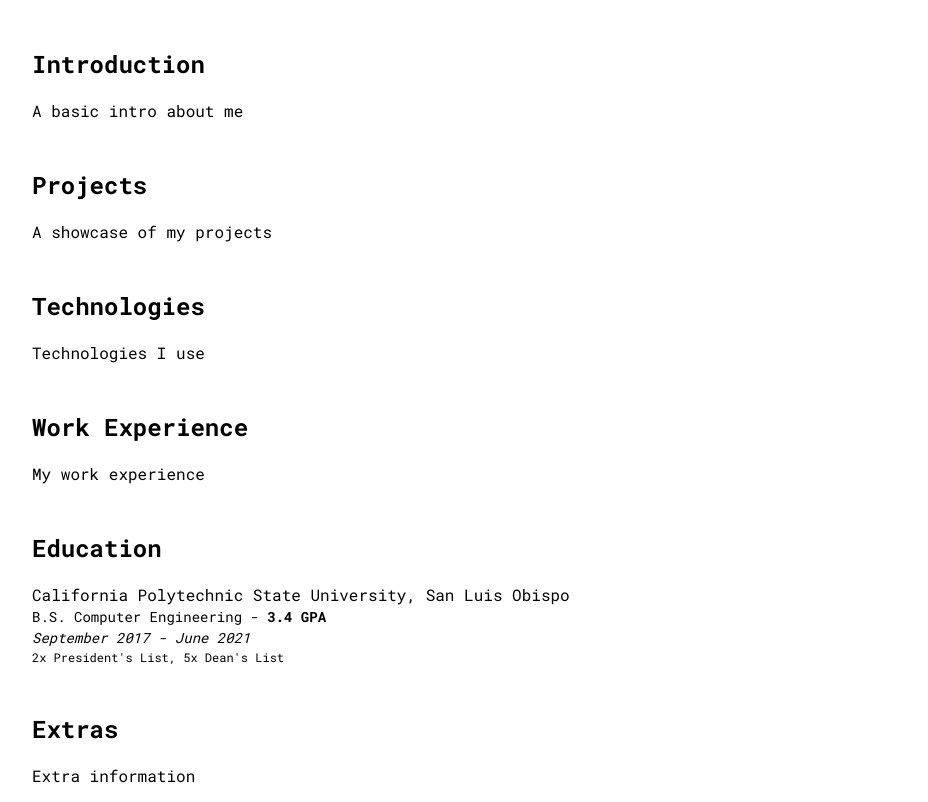
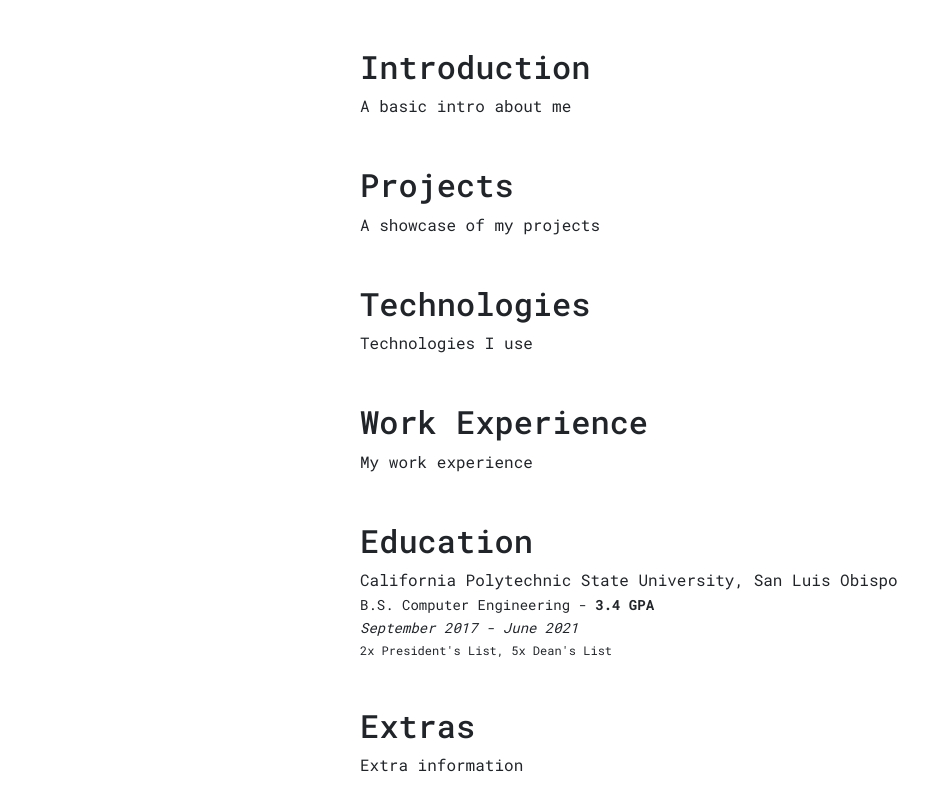
Before and after one commit to jarmeister99/portfolio, a React (Create React App) app: page / in a window 1280 px wide. Shown: the whole page, without its empty margins (292-1220 px from the left). Built offline with nearby package versions, Linux system fonts and the light colour scheme.

Commit message:
added bootstrap

```diff
--- a/package.json
+++ b/package.json
@@ -12,6 +12,7 @@
     "@types/react": "^16.14.21",
     "@types/react-dom": "^16.9.14",
     "@types/react-redux": "^7.1.20",
+    "bootstrap": "^5.1.3",
     "node-sass": "^6.0.1",
     "react": "^17.0.2",
     "react-bootstrap": "^2.0.2",
--- a/src/App.tsx
+++ b/src/App.tsx
@@ -7,24 +7,26 @@
 import TechnologiesSection from './components/Section/sections/Technologies';
 import WorkExperienceSection from './components/Section/sections/WorkExperience';
 
-import styled from 'styled-components'
-
 import './index.scss'
 
-const AppContainer = styled.div`
-
-`;
+import { Container, Col, Row } from 'react-bootstrap'
 
 function App() {
   return (
-    <AppContainer className="App">
+    <div className="App">
+      <Container>
+        <Row>
+          <Col md={{offset: 6}}>
             <Section heading={"Introduction"} content={IntroductionSection} />
             <Section heading={"Projects"} content={ProjectSection} />
             <Section heading={"Technologies"} content={TechnologiesSection} />
             <Section heading={"Work Experience"} content={WorkExperienceSection} />
             <Section heading={"Education"} content={EducationSection} />
             <Section heading={"Extras"} content={ExtraSection} />
-    </AppContainer>
+          </Col>
+        </Row>
+      </Container>
+    </div>
   );
 }
 
--- a/src/components/Section/Section.tsx
+++ b/src/components/Section/Section.tsx
@@ -13,8 +13,6 @@
 
 const SectionContainer = styled.div`
     margin-top: 3em;
-    padding-left: 25%;
-    padding-right: 25%;
     font-family: RobotoMono;
 `;
 interface ISection {
--- a/src/index.tsx
+++ b/src/index.tsx
@@ -3,6 +3,8 @@
 import App from './App';
 import { store } from './app/store';
 import { Provider } from 'react-redux';
+
+import 'bootstrap/dist/css/bootstrap.min.css';
 
 // wrap application in <Provider> so that store is available throughout component tree
 // - this allows usage of useSelector, useDispatch hooks
```
Also changed, not shown: 1 other file (tests, documents, lock files or other folders). Lines whose indentation alone changed are shown as unchanged.
